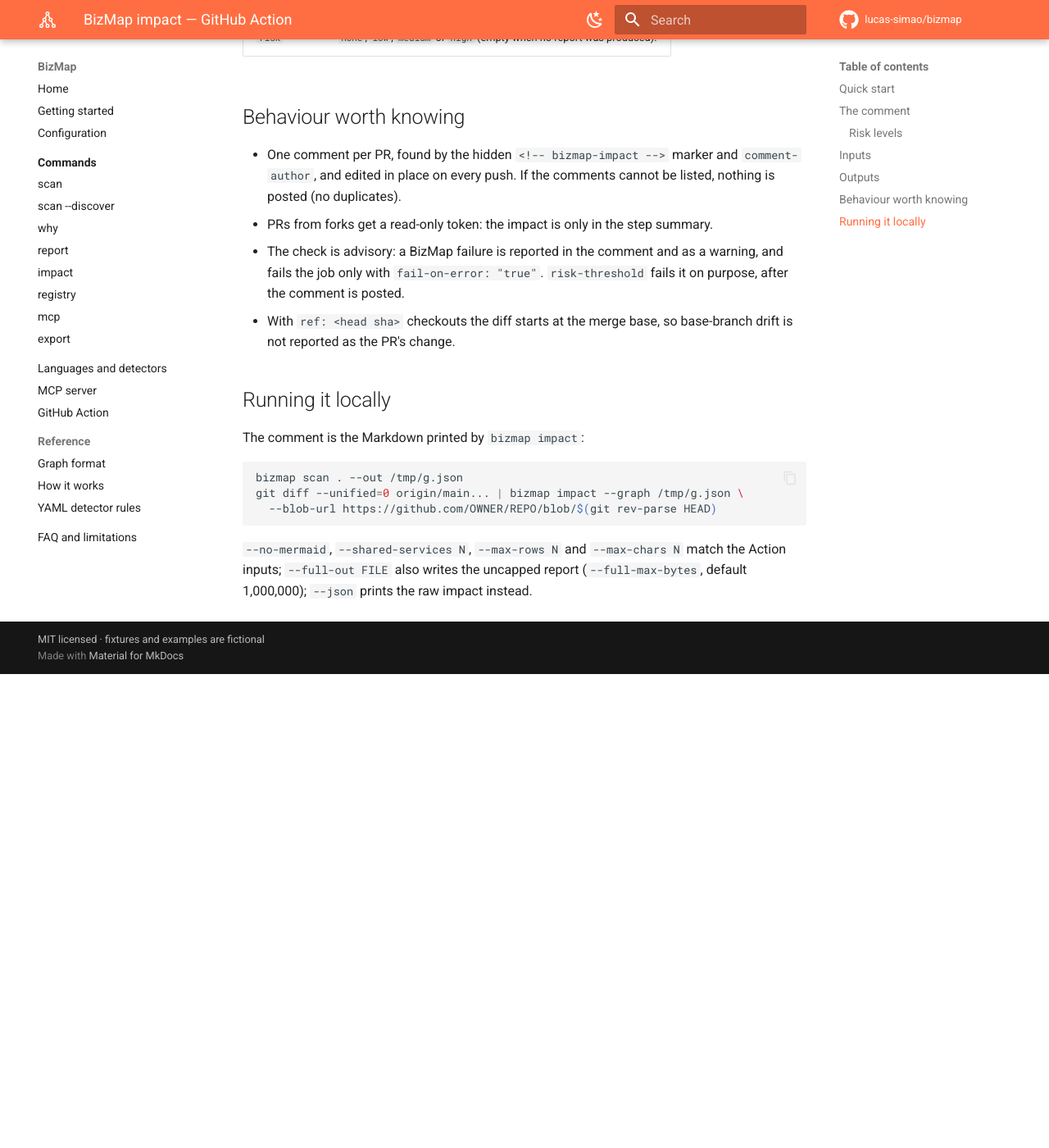
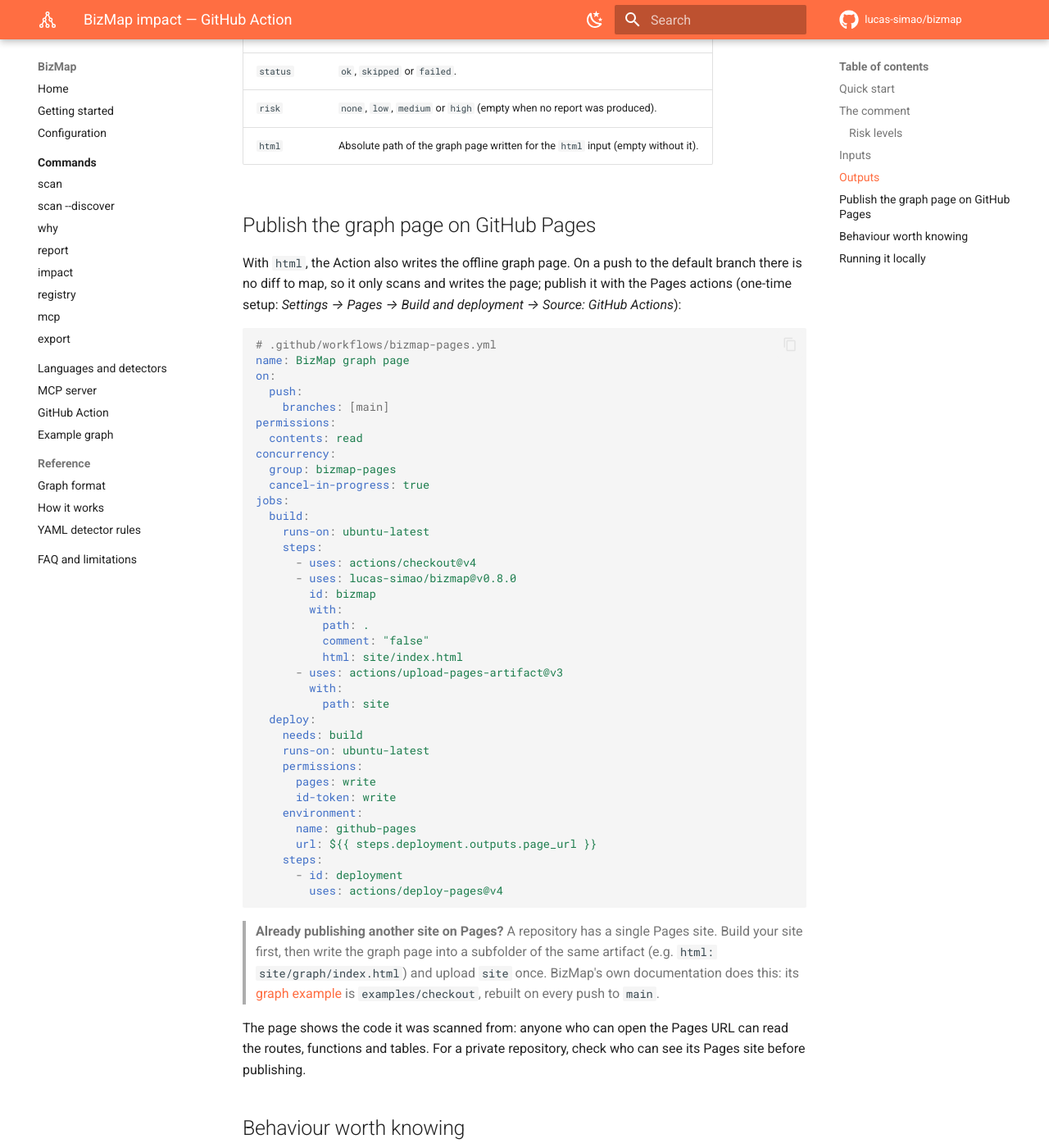
Before and after one commit to lucas-simao/bizmap, an MkDocs documentation site: the page built from docs/action.md, in a window 1280 px wide and 1400 px high, scrolled down 3472 px. Shown: the whole window at 82% size. Built offline with MkDocs 1.6.1 and Material for MkDocs 9.7.7, drawn with Linux system fonts in a browser that asks for light colours; comment, search, counter and statistics services are not loaded; before the commit the page ends 4294 px from its top, so only the background shows below that; some of the changed text lies outside the part shown.

Commit message:
feat(action,docs): `html` input/output; the example graph page on GitHub Pages
- action.yml: optional `html` input writes `bizmap export --format html` to
  that path (relative to the workspace), `html` output with its absolute
  path; on push events (no base commit) it scans and writes the page only.
  Without the input the flow is unchanged
- docs.yml: after `mkdocs build --strict`, `pip install .`, scan
  examples/checkout and export site/graph/index.html (checked: non-empty,
  the three services); pushes to main always deploy (no `paths` filter), PRs
  also build on src/**, examples/**, pyproject.toml; the `docs-site` artifact
  carries graph/index.html
- mkdocs.yml: "Example graph" in the nav (absolute URL: a relative `graph/`
  fails --strict as a missing nav file)
- impact.yml dogfood: the head-ref job also sets `html: out/bizmap.html` and
  checks the file and the output
- docs/action.md: inputs/outputs, Pages workflow, one-site-per-repo note
- test: the footer version is bizmap.__version__; CHANGELOG Unreleased

Co-Authored-By: Claude Opus 5.5 <noreply@anthropic.com>
Claude-Session: https://claude.ai/code/session_01BbdLdUXsDiL8h6cpnwomX4

````diff
--- a/docs/action.md
+++ b/docs/action.md
@@ -114,6 +114,7 @@ changed counts.
 | `mermaid` | `true` | Include the Mermaid diagram. |
 | `shared-services` | `3` | High risk when the PR writes a table this many services read or write (integer ≥ 2). |
 | `risk-threshold` | | `low`, `medium` or `high`: fail the job when the risk is at least this level. Empty never fails. |
+| `html` | | Also write the offline graph page (`bizmap export --format html`) to this path, relative to the workspace. Works on `push` too (then only the page is made). |
 | `fail-on-error` | `false` | Fail the job when BizMap itself fails (the comment always says it failed). |
 | `python-version` | `3.12` | Python used to run BizMap. |
 | `github-token` | `${{ github.token }}` | Token for the comment (needs `pull-requests: write`). |
@@ -125,6 +126,64 @@ changed counts.
 | `markdown` | Path of the Markdown written to the PR comment. |
 | `status` | `ok`, `skipped` or `failed`. |
 | `risk` | `none`, `low`, `medium` or `high` (empty when no report was produced). |
+| `html` | Absolute path of the graph page written for the `html` input (empty without it). |
+
+## Publish the graph page on GitHub Pages
+
+With `html`, the Action also writes the offline graph page. On a push to the
+default branch there is no diff to map, so it only scans and writes the page;
+publish it with the Pages actions
+(one-time setup: *Settings → Pages → Build and deployment → Source: GitHub Actions*):
+
+```yaml
+# .github/workflows/bizmap-pages.yml
+name: BizMap graph page
+on:
+  push:
+    branches: [main]
+permissions:
+  contents: read
+concurrency:
+  group: bizmap-pages
+  cancel-in-progress: true
+jobs:
+  build:
+    runs-on: ubuntu-latest
+    steps:
+      - uses: actions/checkout@v4
+      - uses: lucas-simao/bizmap@v0.8.0
+        id: bizmap
+        with:
+          path: .
+          comment: "false"
+          html: site/index.html
+      - uses: actions/upload-pages-artifact@v3
+        with:
+          path: site
+  deploy:
+    needs: build
+    runs-on: ubuntu-latest
+    permissions:
+      pages: write
+      id-token: write
+    environment:
+      name: github-pages
+      url: ${{ steps.deployment.outputs.page_url }}
+    steps:
+      - id: deployment
+        uses: actions/deploy-pages@v4
+```
+
+> **Already publishing another site on Pages?** A repository has a single
+> Pages site. Build your site first, then write the graph page into a
+> subfolder of the same artifact (e.g. `html: site/graph/index.html`) and
+> upload `site` once. BizMap's own documentation does this: its
+> [graph example](https://lucas-simao.github.io/bizmap/graph/) is
+> `examples/checkout`, rebuilt on every push to `main`.
+
+The page shows the code it was scanned from: anyone who can open the Pages
+URL can read the routes, functions and tables. For a private repository, check
+who can see its Pages site before publishing.
 
 ## Behaviour worth knowing
 
--- a/mkdocs.yml
+++ b/mkdocs.yml
@@ -101,6 +101,7 @@ nav:
   - Languages and detectors: languages.md
   - MCP server: mcp.md
   - GitHub Action: github-action.md
+  - Example graph: https://lucas-simao.github.io/bizmap/graph/   # built by docs.yml from examples/checkout
   - Reference:
       - Graph format: graph-schema.md
       - How it works: how-it-works.md
````
Also changed, not shown: CHANGELOG.md (+7 -0 lines), action.yml (+34 -6 lines), 3 other files.
